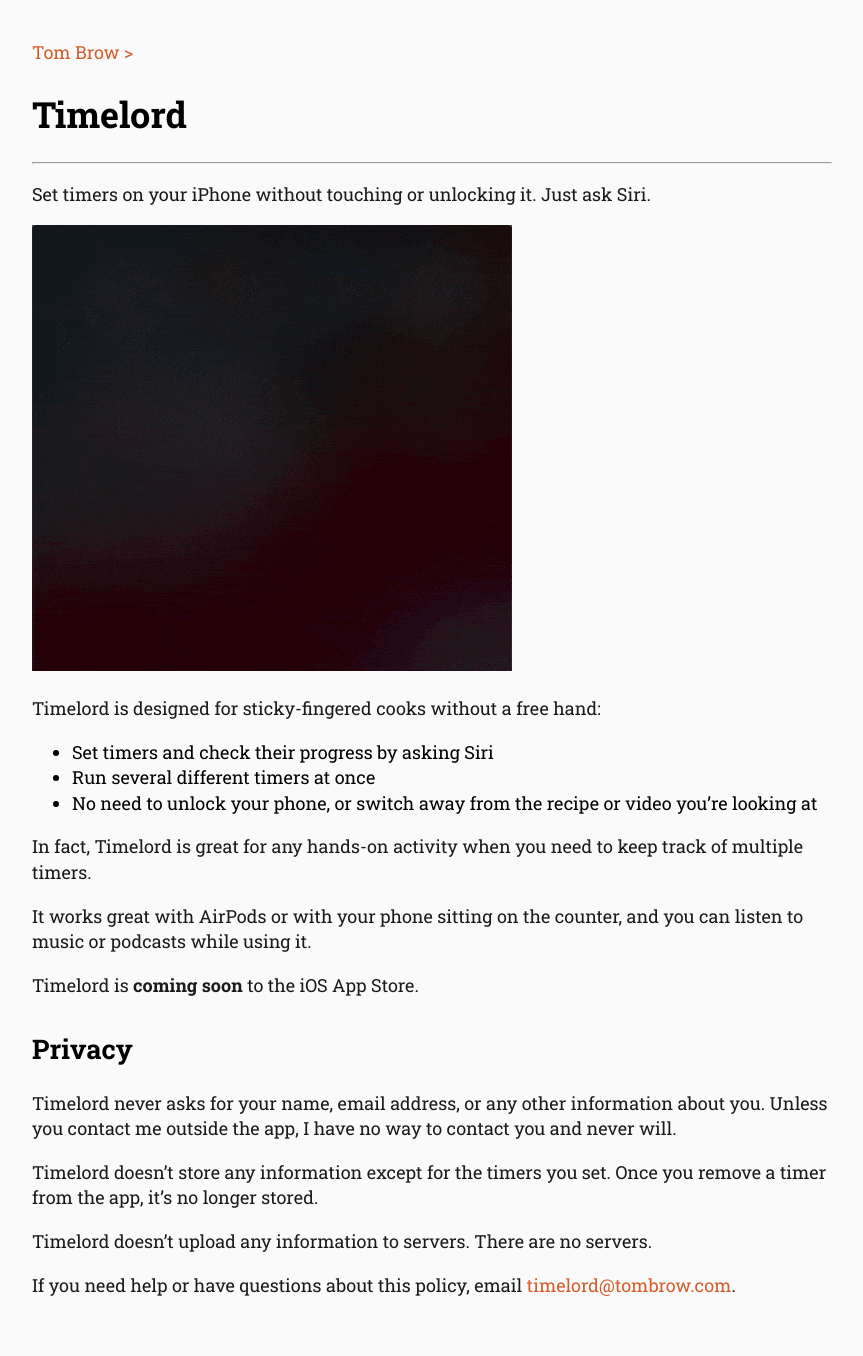
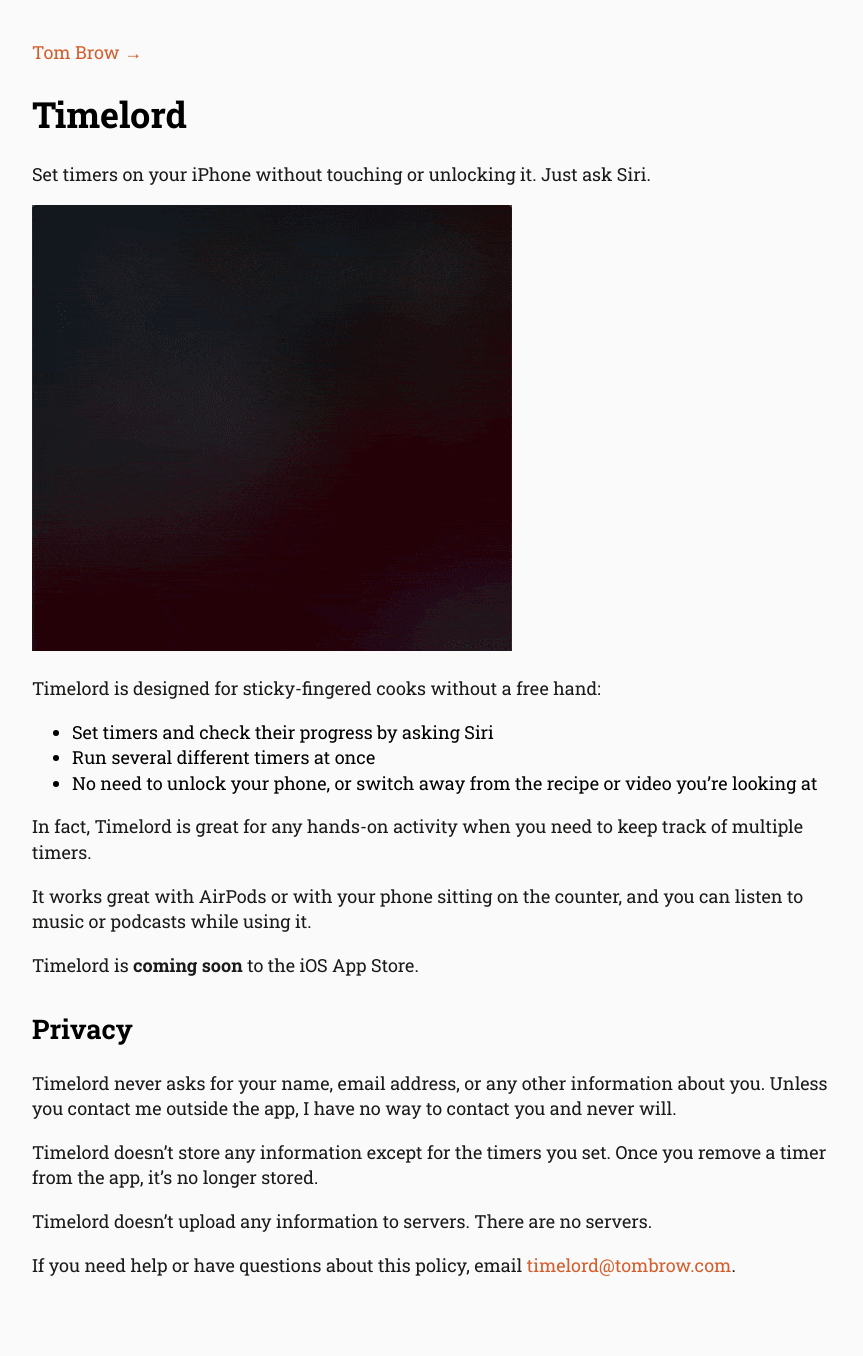
Before and after one commit to brow/rebeccabutler.org, a Jekyll site: the page built from timelord/index.md, in a window 1280 px wide. Shown: the whole page, without its empty margins (208-1071 px from the left). Built offline with Jekyll 4.4.1, drawn with Linux system fonts in a browser that asks for light colours.

Commit message:
clean up "page" layout

```diff
--- a/_layouts/page.html
+++ b/_layouts/page.html
@@ -1,15 +1,6 @@
 ---
 layout: default
 ---
-<div class="container">
-  <div class="ten columns push by-three">
-    <div class="breadcrumb">
-      <a href="/">Tom Brow &gt;</a>
-    </div>
-    <h1>{{ page.title }}</h1>
-    <hr />
-    <div>
-      {{ content }}
-    </div>
-  </div>
-</div>
+<a href="/">Tom Brow →</a>
+<h1>{{ page.title }}</h1>
+<div>{{ content }}</div>
```
